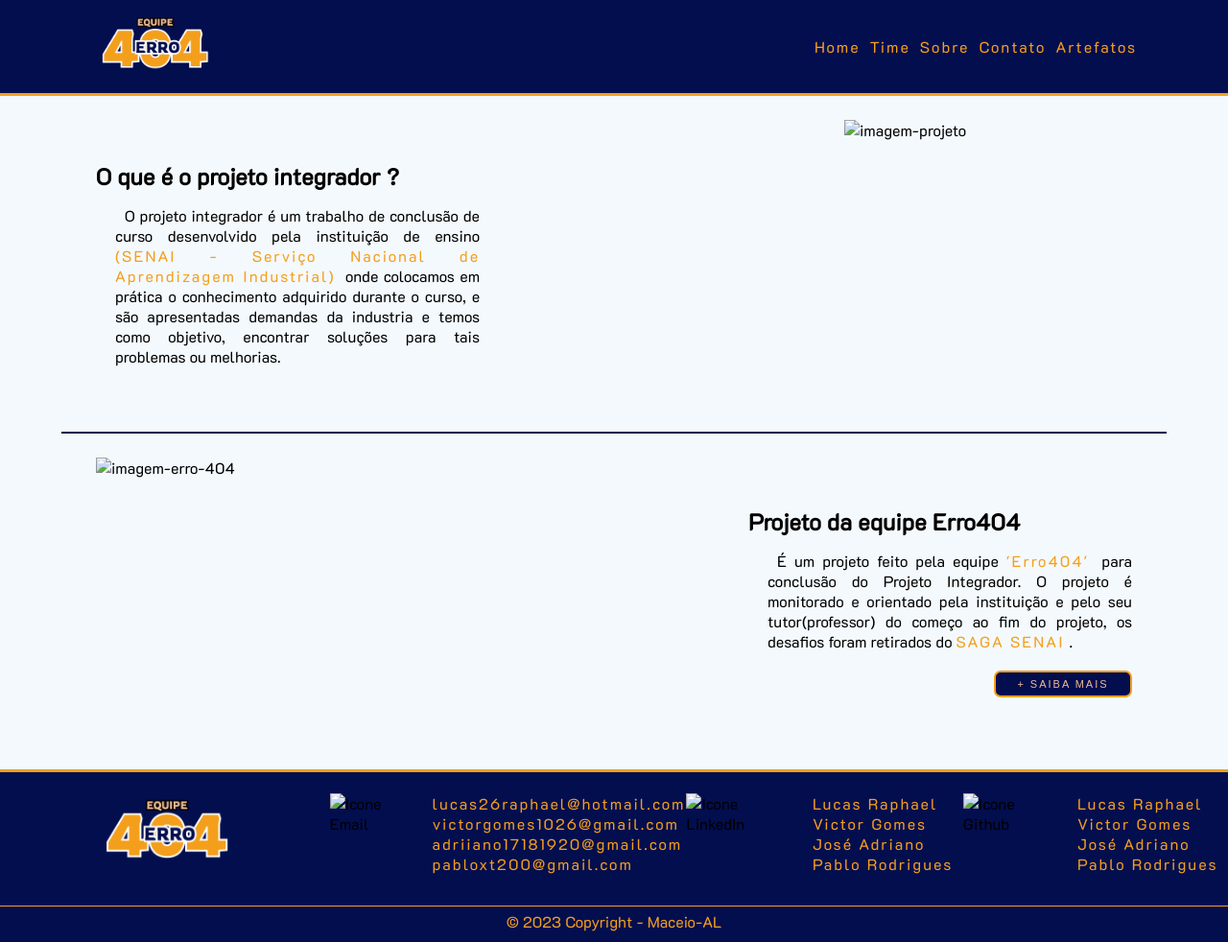
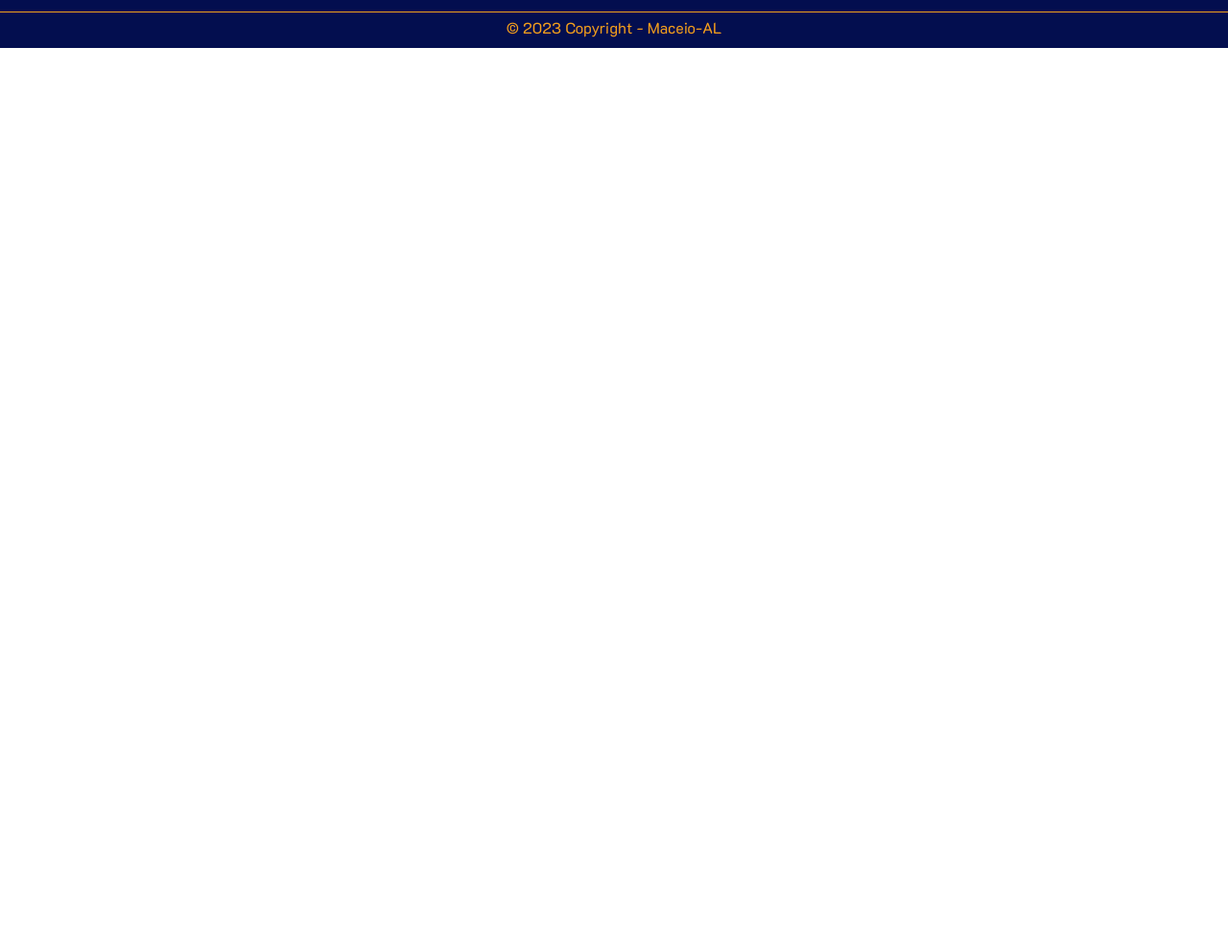
Before and after one commit to Lucas-Braga04/portifolio, a website: page index.html in a window 1280 px wide. Shown: the whole page at 96% size. After the commit the page ends 800 px from the top, so only its background shows below. Drawn offline with Linux system fonts and the light colour scheme; files that its build step writes are made by us from their sources; files whose address does not match are found by name.

Commit message:
Mudanças na pagina do portifolio

```diff
--- a/index.html
+++ b/index.html
@@ -5,112 +5,13 @@
     <meta charset="UTF-8">
     <meta http-equiv="X-UA-Compatible" content="IE=edge">
     <meta name="viewport" content="width=device-width, initial-scale=1.0">
-    <link rel="stylesheet" href="/siteERRO404.github.io/docs/css/style.css">
-    <link rel="shortcut icon" href="/siteERRO404/docs/ASSETS/IMG/ICON-404.png" type="image/x-icon">
-    <link href='https://unpkg.com/css.gg@2.0.0/icons/css/chevron-down.css' rel='stylesheet'>
-    <title>Erro404</title>
+    <link rel="stylesheet" href=".\docs/css/style.css">
+    <link rel="shortcut icon" href=".\docs/ASSETS/IMG/ICON-404.png" type="image/x-icon">
+    <title>PORTIFÓLIO</title>
 </head>
 
 <body>
-    <nav>
-        <div id="image-nav">
-            <img src="" alt="">
-        </div>
-        <ul>
-            <li><a href="/index.html">Home</a></li>
-            <li><a href="">Time</a></li>
-            <li><a href="">Sobre</a></li>
-            <li><a href="">Contato</a></li>
-            <li id="artefs">Artefatos<i class="gg-chevron-down"></i>
-                <ul id="dropdown-menu">
-                    <li><a href="">Pitch</a></li>
-                    <li><a href="">Downloads</a></li>
-                    <li><a href="">Projeto Erro404</a></li>
-                </ul>
-            </li>
-        </ul>
-    </nav>
-    <main>
-        <section id="primeira-secao-texto">
-            <div>
-                <h1>
-                    O que é o projeto integrador ?
-                </h1>
-                <p>
-                    O projeto integrador é um trabalho de conclusão de curso desenvolvido pela instituição de ensino
-                    <a target="_blank" href="https://al.senai.br/">(SENAI - Serviço Nacional de Aprendizagem
-                        Industrial)</a> onde colocamos
-                    em prática o
-                    conhecimento
-                    adquirido durante o curso, e são apresentadas demandas da industria e temos como objetivo, encontrar
-                    soluções para tais problemas ou melhorias.
-                </p>
-            </div>
-            <div>
-                <img src="siteERRO404/docs/ASSETS/IMG/coding-workshop-animate.svg" alt="imagem-projeto" width="300px" height="300px">
-            </div>
-        </section>
-        <hr>
-        <section id="segunda-secao-texto">
-            <div>
-                <img src="siteERRO404/docs/ASSETS/IMG/404-error-animate.svg" alt="imagem-erro-404" width="300px" height="300px">
-            </div>
-            <div>
-                <h1>
-                    Projeto da equipe Erro404
-                </h1>
-                <p>
-                    É um projeto feito pela equipe <a href="">'Erro404'</a> para conclusão do Projeto Integrador.
-                    O projeto é monitorado e orientado pela instituição e pelo seu tutor(professor) do começo ao fim do
-                    projeto, os desafios foram retirados do <a target="_blank"
-                        href="https://plataforma.gpinovacao.senai.br/">SAGA
-                        SENAI</a>.
-
-                </p>
-                <button id="btn-about"><a href="#">+ Saiba mais</a></button>
-            </div>
-
-        </section>
-    </main>
     <footer>
-        <section id="area1">
-            <div id="logo-footer">
-                <img src="" alt="">
-            </div>
-            <div id="email">
-                <div id="logo-email">
-                    <img src="siteERRO404/docs/ASSETS/IMG/email-svgrepo-com.svg" alt="Icone Email" width="30px" height="30px">
-                </div>
-                <div id="contato-email">
-                    <a href="mailto:pabloxt200@gmail.com">lucas26raphael@hotmail.com</a>
-                    <a href="mailto:pabloxt200@gmail.com">victorgomes1026@gmail.com</a>
-                    <a href="mailto:adriiano17181920@gmail.com">adriiano17181920@gmail.com</a>
-                    <a href="mailto:pabloxt200@gmail.com">pabloxt200@gmail.com</a>
-                </div>
-            </div>
-            <div id="linkedin">
-                <div id="logo-linkedin">
-                    <img src="siteERRO404/docs/ASSETS/IMG/icons8-linkedin.svg" alt="Icone LinkedIn" width="30px" height="30px">
-                </div>
-                <div id="contato-linkedin">
-                    <a target="_blank" href="https://www.linkedin.com/in/lucas-braga-191554258/">Lucas Raphael</a>
-                    <a target="_blank" href="https://www.linkedin.com/in/victor-moraes-275b42275">Victor Gomes</a>
-                    <a target="_blank" href="https://www.linkedin.com/in/adriano-silva-126250247">José Adriano</a>
-                    <a target="_blank" href="https://www.linkedin.com/in/pablo-rodrigues-125b73224/">Pablo Rodrigues</a>
-                </div>
-            </div>
-            <div id="github">
-                <div id="logo-github">
-                    <img src="siteERRO404/docs/ASSETS/IMG/icons8-github.svg" alt="Icone Github" width="30px" height="30px">
-                </div>
-                <div id="contato-github">
-                    <a target="_blank" href="https://github.com/LucasRaphael2">Lucas Raphael</a>
-                    <a target="_blank" href="https://github.com/VictorGomes06">Victor Gomes</a>
-                    <a target="_blank" href="https://github.com/adriano150">José Adriano</a>
-                    <a target="_blank" href="https://github.com/PabloSG1">Pablo Rodrigues</a>
-                </div>
-            </div>
-        </section>
         <section id="area2">
             <div id="copyright">
                 <hr id="divisor">
--- a/package.json
+++ b/package.json
@@ -6,6 +6,6 @@
   "scripts": {
     "test": "echo \"Error: no test specified\" && exit 1"
   },
-  "author": "Lucas Braga, Pablo Rodrigues, Victor de Moraes, Adriano Silva",
+  "author": "Lucas Braga",
   "license": "MIT"
 }
```
Also changed, not shown: docs/ASSETS/IMG/404-error-animate.svg (deleted), docs/ASSETS/IMG/ICON-404.png (deleted), docs/ASSETS/IMG/LOGO-404(1).png (deleted), docs/ASSETS/IMG/coding-workshop-animate.svg (deleted), docs/ASSETS/IMG/email-svgrepo-com.svg (deleted), docs/ASSETS/IMG/icons8-github.svg (deleted), docs/ASSETS/IMG/icons8-linkedin.svg (deleted).
